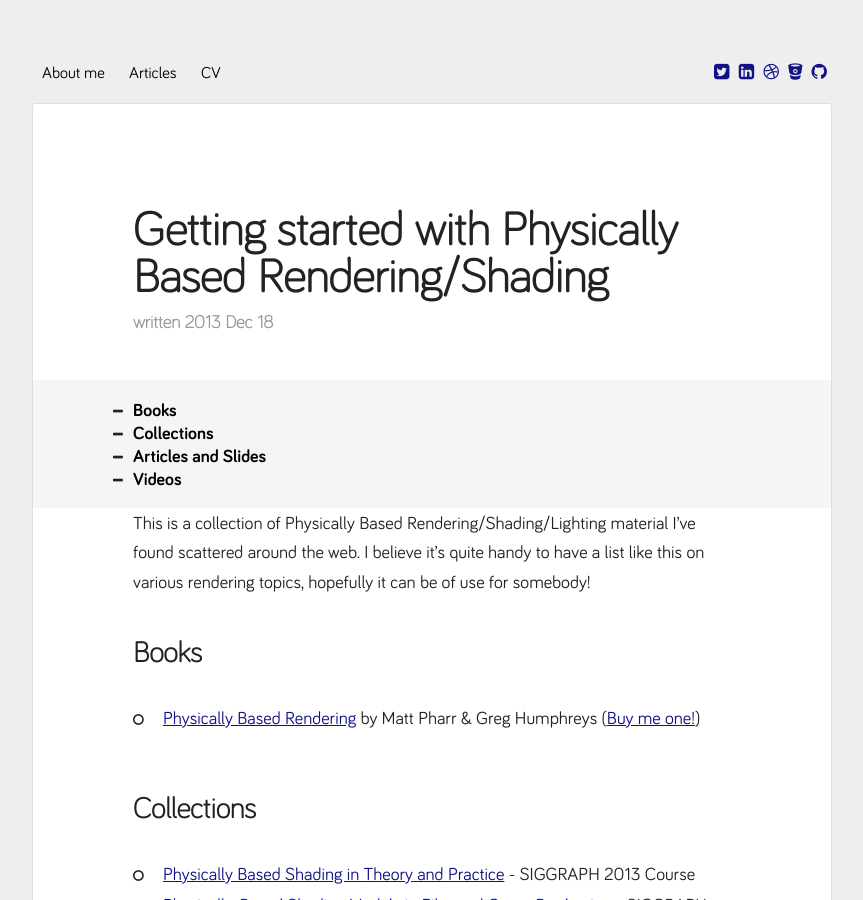
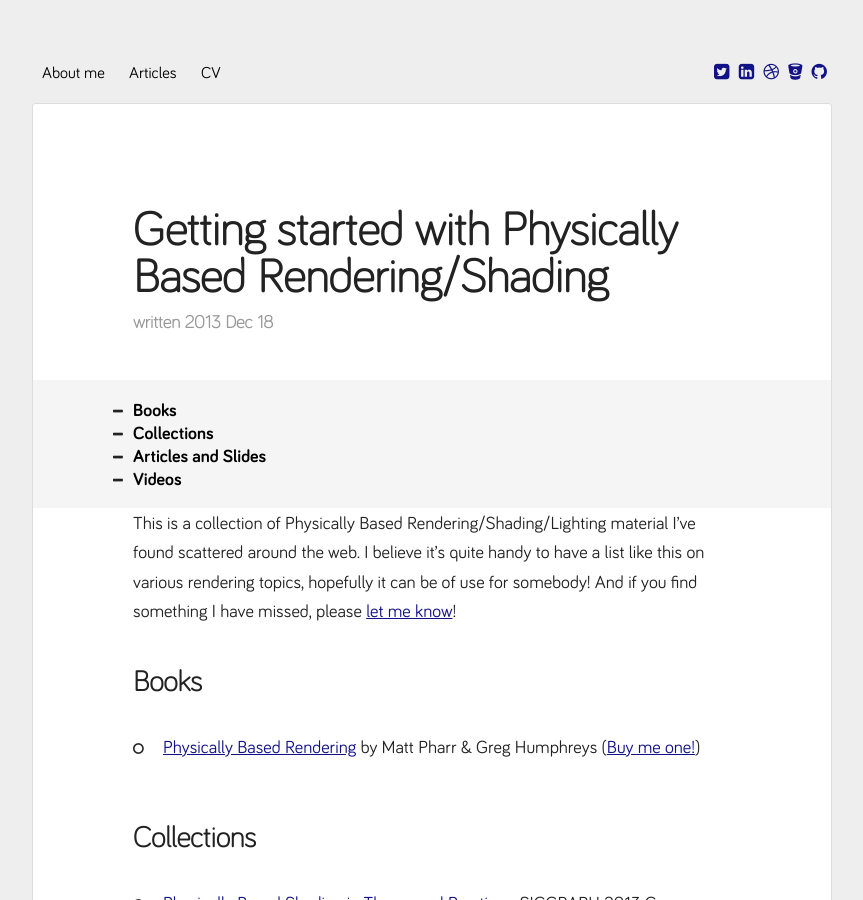
Before and after one commit to andsve/andsve.github.io, a Jekyll site: the page built from _posts/2013-12-18-physically-based-rendering.md, in a window 1280 px wide and 900 px high. Shown: the whole window, without its empty margins (208-1071 px from the left). Built offline with Jekyll 4.4.1, drawn with Linux system fonts in a browser that asks for light colours; nearby versions of some CDN libraries; Markdown is read by kramdown in place of the engine named in the settings.

Commit message:
Update 2013-12-18-physically-based-rendering.md

```diff
--- a/_posts/2013-12-18-physically-based-rendering.md
+++ b/_posts/2013-12-18-physically-based-rendering.md
@@ -3,7 +3,7 @@ layout: post
 title: Getting started with Physically Based Rendering/Shading
 toc: true
 ---
-This is a collection of Physically Based Rendering/Shading/Lighting material I've found scattered around the web. I believe it's quite handy to have a list like this on various rendering topics, hopefully it can be of use for somebody!
+This is a collection of Physically Based Rendering/Shading/Lighting material I've found scattered around the web. I believe it's quite handy to have a list like this on various rendering topics, hopefully it can be of use for somebody! And if you find something I have missed, please [let me know](mailto:me@svenandersson.se)!
 
 ### Books
 * [Physically Based Rendering](http://www.pbrt.org/) by Matt Pharr & Greg Humphreys ([Buy me one!](http://amzn.com/w/3JP6P23PBFCTJ))
```
